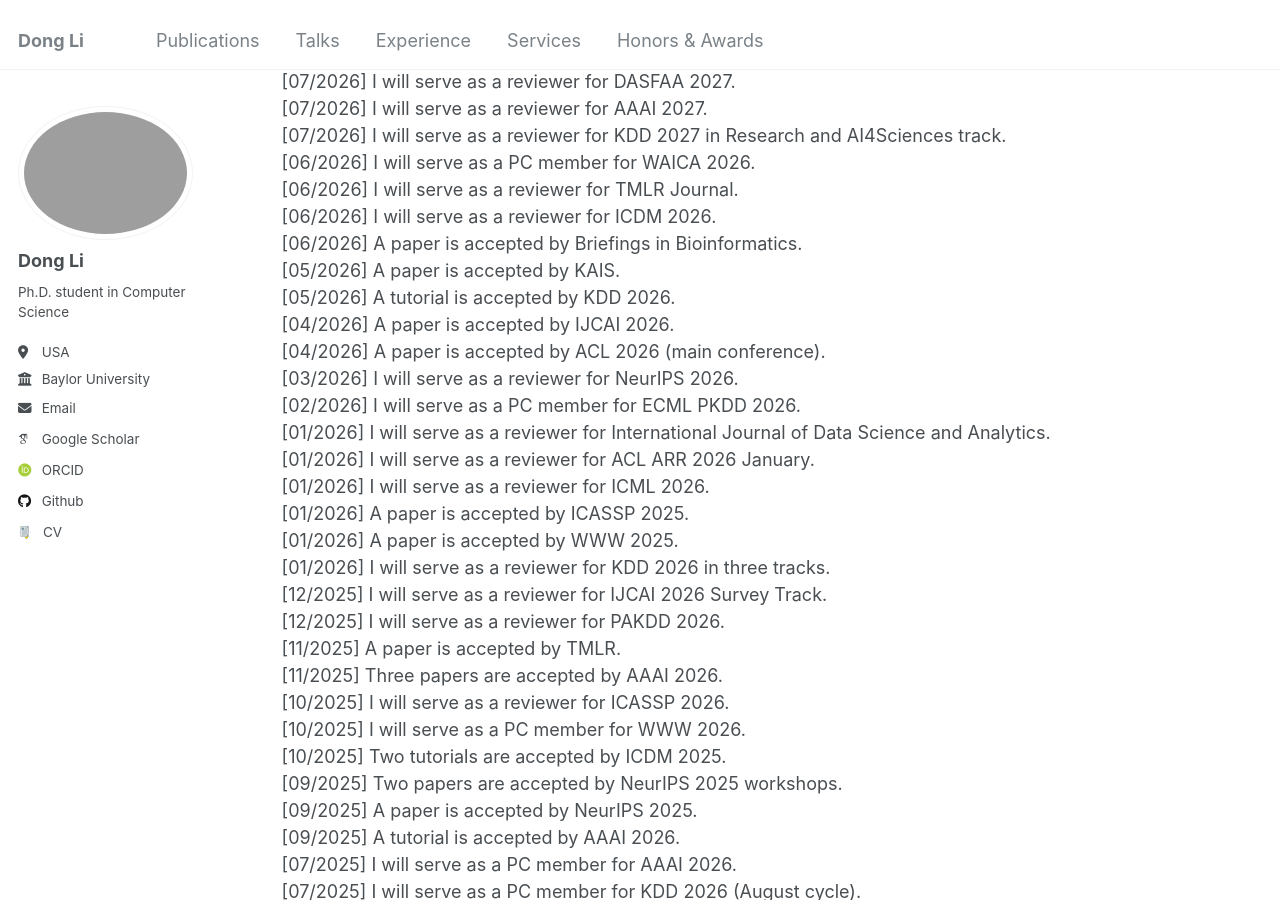
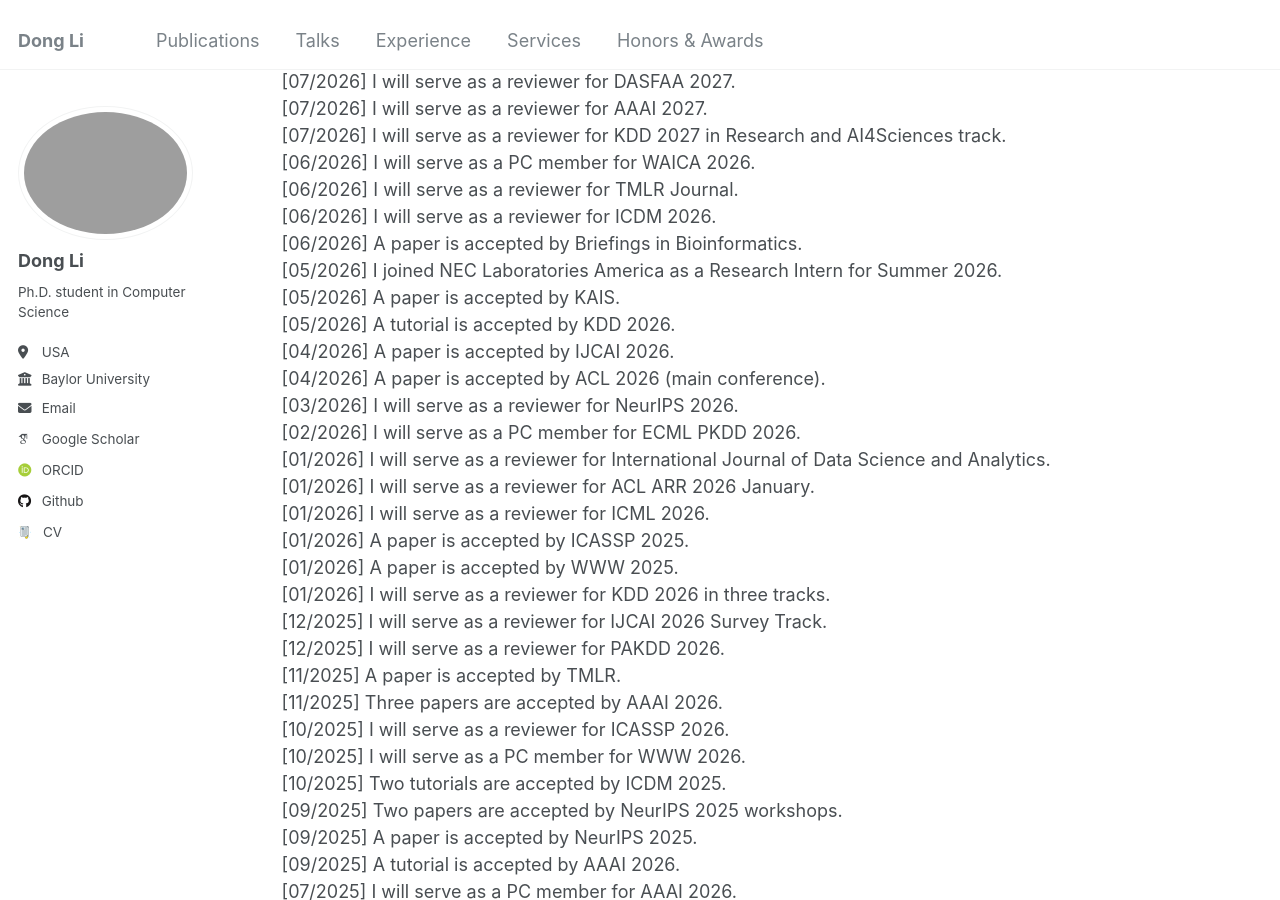
Before and after one commit to TurkeyWatanabe/dongli, a Jekyll site: the page built from _pages/about.md, in a window 1280 px wide and 900 px high, scrolled down 397 px. Built offline with Jekyll 4.4.1, drawn with Linux system fonts in a browser that asks for light colours; some web fonts are replaced.

Commit message:
Update about.md

```diff
--- a/_pages/about.md
+++ b/_pages/about.md
@@ -26,6 +26,7 @@ Email: dong_li1@baylor.edu
 [06/2026] I will serve as a reviewer for TMLR Journal.<br>
 [06/2026] I will serve as a reviewer for ICDM 2026.<br>
 [06/2026] A paper is accepted by Briefings in Bioinformatics. <br>
+[05/2026] I joined NEC Laboratories America as a Research Intern for Summer 2026.
 [05/2026] A paper is accepted by KAIS. <br>
 [05/2026] A tutorial is accepted by KDD 2026. <br>
 [04/2026] A paper is accepted by IJCAI 2026.<br>
```
